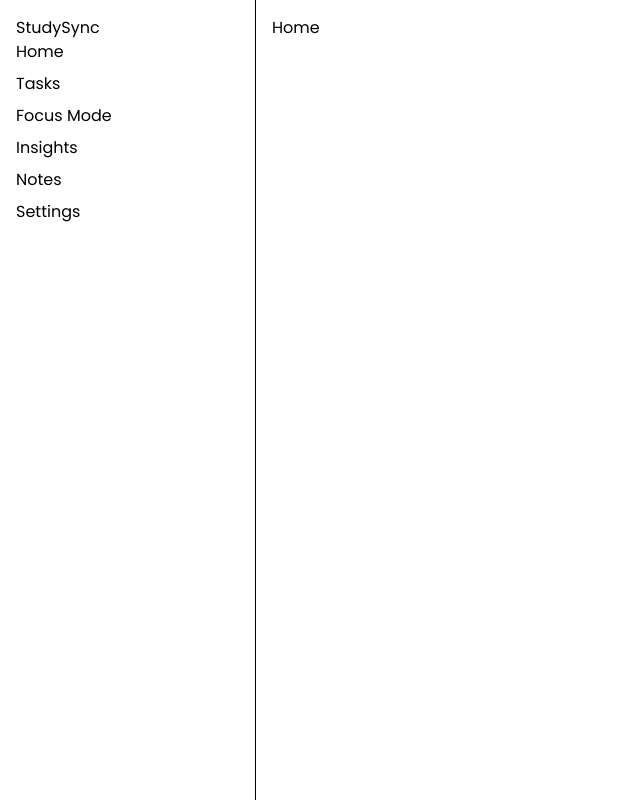
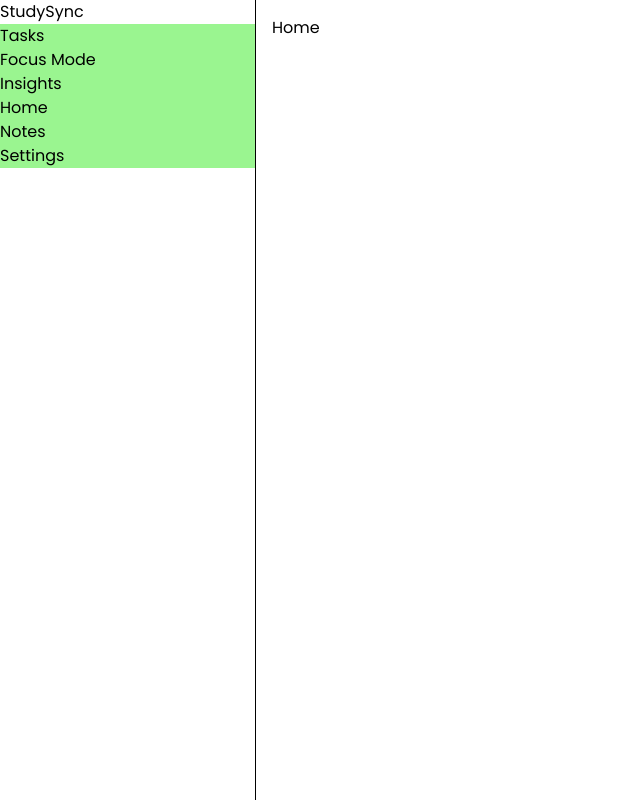
Before and after one commit to LhanceSantiago/StudySync, a React (Vite) app: page / in a window 1280 px wide. Shown: the whole page, without its empty margins (0-640 px from the left). Built offline with nearby package versions, Linux system fonts and the light colour scheme.

Commit message:
minimal changes

```diff
--- a/src/components/layout/DashboardLayout.jsx
+++ b/src/components/layout/DashboardLayout.jsx
@@ -6,9 +6,9 @@ function DashboardLayout() {
     <div className="flex h-screen">
       <Sidebar />
 
-      <main className="flex-1 p-4">
+      <maine className="flex-1 p-4">
         <Outlet />
-      </main>
+      </maine>
     </div>
   )
 }
--- a/src/components/layout/Sidebar.jsx
+++ b/src/components/layout/Sidebar.jsx
@@ -2,19 +2,21 @@ import { NavLink } from "react-router-dom"
 
 function Sidebar() {
   return (
-    <div className="w-64 h-full bg-white border-r p-4">
+    <div className="w-64 h-full bg-white border-r">
 
-      <h1>StudySync</h1>
+      <div>
+        <h2>StudySync</h2>
+        {/* image here */}
+      </div>
 
-      <nav className="flex flex-col gap-2">
+      <nav className="flex flex-col">
 
-        <NavLink to="/">Home</NavLink>
-        <NavLink to="/tasks">Tasks</NavLink>
-        <NavLink to="/focus">Focus Mode</NavLink>
-        <NavLink to="/insights">Insights</NavLink>
-        <NavLink to="/notes">Notes</NavLink>
-        <NavLink to="/settings">Settings</NavLink>
-
+        <NavLink className="bg-lightPrimary hover:bg-primary transition-all" to="/tasks">Tasks</NavLink>
+        <NavLink className="bg-lightPrimary hover:bg-primary transition-all" to="/focus">Focus Mode</NavLink>
+        <NavLink className="bg-lightPrimary hover:bg-primary transition-all" to="/insights">Insights</NavLink>
+        <NavLink className="bg-lightPrimary hover:bg-primary transition-all" to="/">Home</NavLink>
+        <NavLink className="bg-lightPrimary hover:bg-primary transition-all" to="/notes">Notes</NavLink>
+        <NavLink className="bg-lightPrimary hover:bg-primary transition-all" to="/settings">Settings</NavLink>
       </nav>
 
     </div>
--- a/src/index.css
+++ b/src/index.css
@@ -3,7 +3,8 @@
 
 @theme {
   /* COLORS */
-  --color-primary: #265e55;
+  --color-lightPrimary: #9AF590;
+  --color-primary: #6BDE5D;
   --color-light: #ffffff;
   --color-dark: #000201;
 
```
